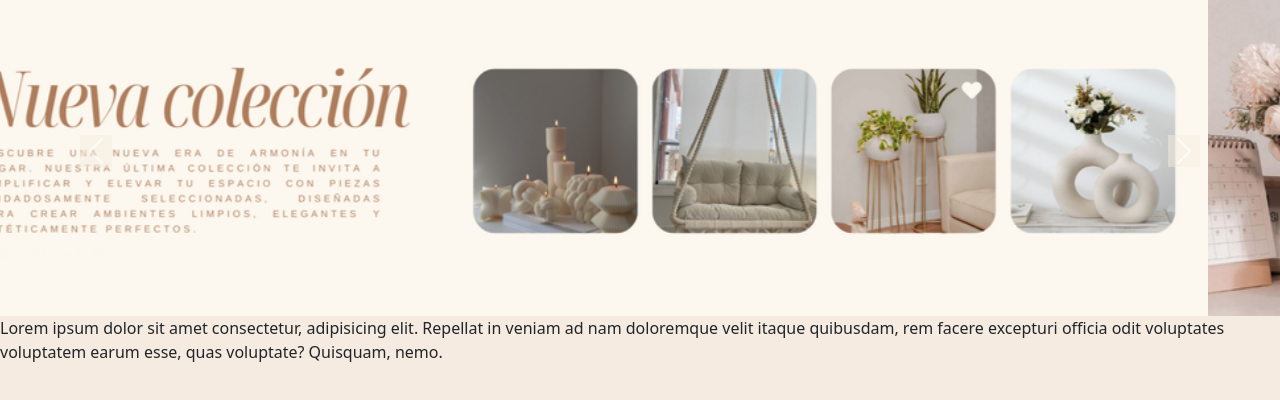
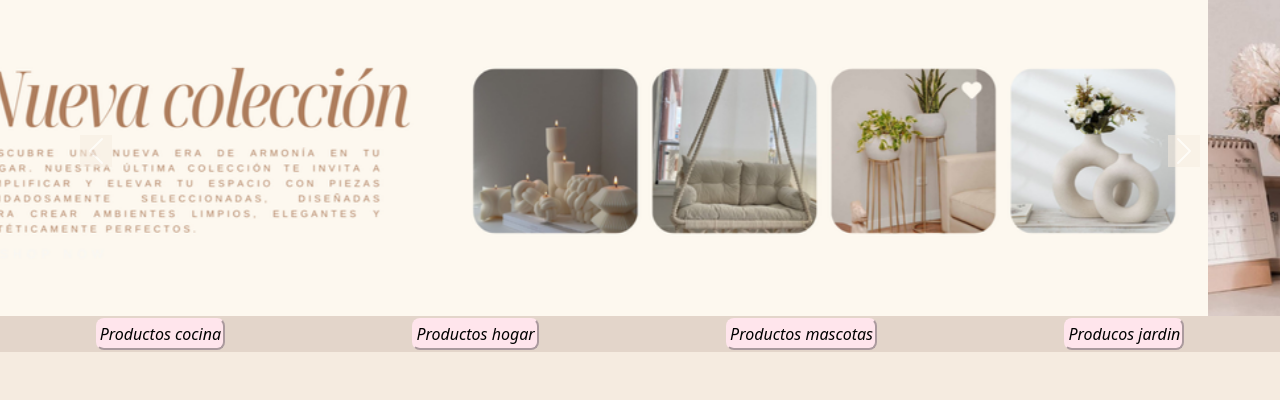
Before and after one commit to ValeriaOrjuela/proyecto-final-javascript, a website: page index.html in a window 1280 px wide. Shown: the part 86-486 px from the top of the page. Drawn offline with nearby package versions, Linux system fonts and the light colour scheme.

Commit message:
arreglos

```diff
--- a/index.html
+++ b/index.html
@@ -77,10 +77,14 @@
                 </button>
             </div>
         </section>
-        <section>
-            <p>Lorem ipsum dolor sit amet consectetur, adipisicing elit. Repellat in veniam ad nam doloremque velit
-                itaque quibusdam, rem facere excepturi officia odit voluptates voluptatem earum esse, quas voluptate?
-                Quisquam, nemo.</p>
+        <section class="categorias">
+            <div>
+                <button class="botones">Productos cocina
+                </button>
+                <button class="botones">Productos hogar</button>
+                <button class="botones">Productos mascotas</button>
+                <button class="botones">Producos jardin</button>
+            </div>
         </section>
 
     </main>
--- a/scss/base/_generales.scss
+++ b/scss/base/_generales.scss
@@ -1,5 +1,14 @@
 /*!-----FONTS------*/
 @import url('https://fonts.googleapis.com/css2?family=Poppins:ital,wght@0,100;0,200;0,300;0,400;0,500;0,600;0,700;0,800;0,900;1,100;1,200;1,300;1,400;1,500;1,600;1,700;1,800;1,900&display=swap');
+
+$coloresPrincipales: #e3d5ca , #d6ccc2, #e3d5ca, #ffe5ec, #ffc2d1, #ffc2d1, #ffb3c6, #000814;
+$botones : (
+    esquinas: 8px,
+    color1: #ffe5ec,
+    color2:  #ffc2d1,
+    borde: #ffe5ec,
+    pading: 2px
+);
 /*-----RESET-----*/
 *{
     margin: 0;
@@ -9,5 +18,15 @@
 }
 body{
     font-family: "Poppins", sans-serif;
-
+    .botones{
+        padding: map-get($botones, pading );
+        border-radius: map-get( $botones ,  esquinas );
+        background-color: map-get($botones , color1 );
+        border-color: map-get($botones , color1 ) ;
+        font-weight: Medium;
+        font-style: oblique;
+        &:hover{
+            background-color: map-get($botones , color2 )
+        }
+    }
 }
--- a/scss/components/_main.scss
+++ b/scss/components/_main.scss
@@ -0,0 +1,10 @@
+main{
+    .categorias{
+        div{
+            display: flex;
+            justify-content: space-around;
+            padding: 2px;
+            background-color: nth($coloresPrincipales , 3 );
+        }
+    }
+}
```
Also changed, not shown: css/estilos.css.
